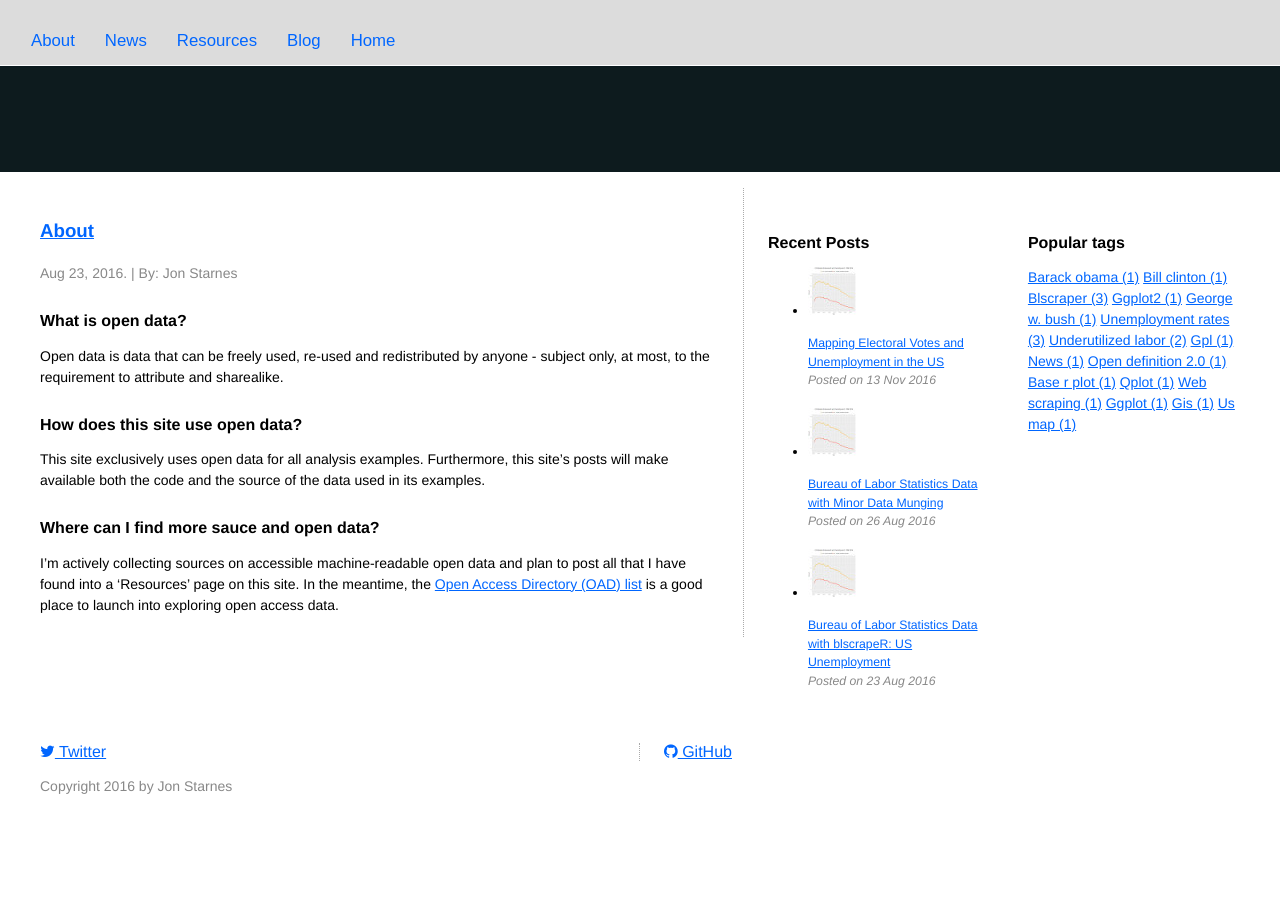
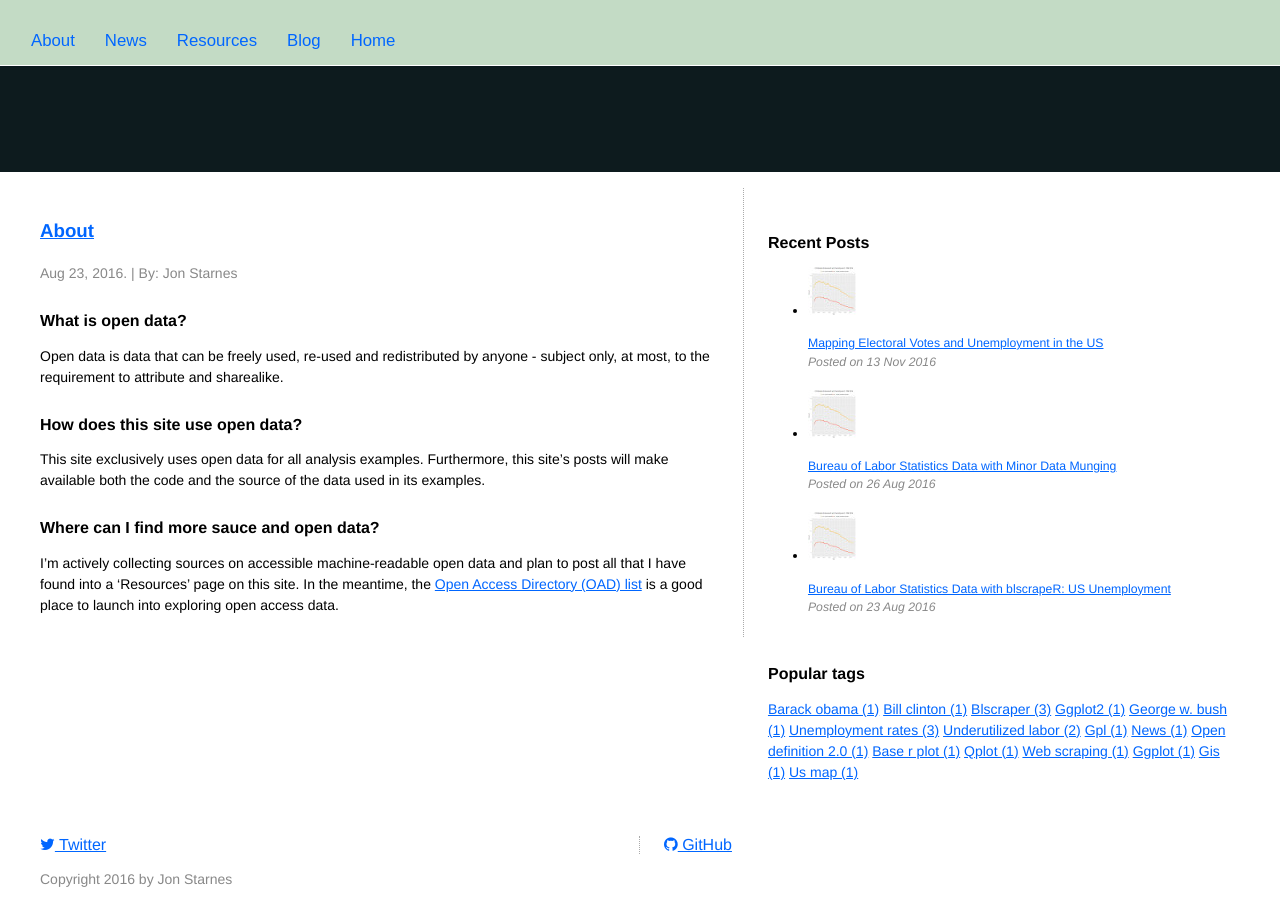
Before and after one commit to jon-starnes/jon-starnes.github.io, a Jekyll site: the page built from _pages/01_about.md, in a window 1280 px wide and 924 px high. Built offline with Jekyll 4.4.1, drawn with Linux system fonts in a browser that asks for light colours; nearby versions of some CDN libraries.

Commit message:
Style updates

```diff
--- a/_layouts/main1.html
+++ b/_layouts/main1.html
@@ -4,7 +4,7 @@
 
 <div class="container">
   <div class="row">
-    <div class="col-2-md">
+    <div class="col content">
 
       <p class="desc">
       </p>
@@ -12,12 +12,28 @@
       {{ content }}
 
     </div>
-<!--
+
     <div class="col sidebar">
       <div class="row">
         <br>
+        <div class="col sideri">
+          <h4>Recent Posts</h4>
+          <ul class="popular-posts">
+            {% for post in site.categories['blog'] limit:4 %}
+            <li>
+              <a href="{{ post.url  | prepend: site.baseurl }}"><img src="{{ "/img/blog/thumbs/post2.jpg" | prepend: site.baseurl }}{{ post.thumb }}" alt="Popular Post"></a>
+              <p class="desc"><a href="{{ post.url }}">{{ post.title }}</a>
+              <br>
+                <i>Posted on {{ post.date | date_to_string }}</i>
+              </p>
 
-        <div class="col info">
+            </li>
+            {% endfor %}
+          </ul>
+        </div>
+
+        <div class="spacing"></div>
+        <div class="col sideri">
           <h4>Popular tags</h4>
           <p>
             {% for tags in site.tags %}{% unless tags.first == "blog" or tags.first == "project" or tags.first == "question" %}
--- a/_layouts/post.html
+++ b/_layouts/post.html
@@ -1,5 +1,5 @@
 ---
-layout: main
+layout: main1
 ---
 
 <!--
--- a/_sass/_layout.scss
+++ b/_sass/_layout.scss
@@ -25,16 +25,19 @@
 
 @media only screen and (min-width: 34em) {
 	.feature, .info { width: 50%; }
+	.sideri					{ width: 50%; }
 }
 @media only screen and (min-width: 54em) {
 	.content { width: 66.66%; }
 	.sidebar { width: 33.33%; }
 	.info    { width: 100%;   }
+	.sideri  { width: 50%; 		}
 }
 @media only screen and (min-width: 76em) {
 	.content { width: 58.33%; } /* 7/12 */
 	.sidebar { width: 41.66%; } /* 5/12 */
 	.info    { width: 50%;    }
+	.sideri  { width: 50%; 		}
 }
 
 
@@ -102,7 +105,7 @@
 	position: fixed;
 	top: 0;
 	left: 0;
-	background: #DCDCDC;
+	background: #C3DBC5;
 	width: 100%;
 	z-index: 2;
 	border-bottom: 1px solid lighten($light, 30%);
```
